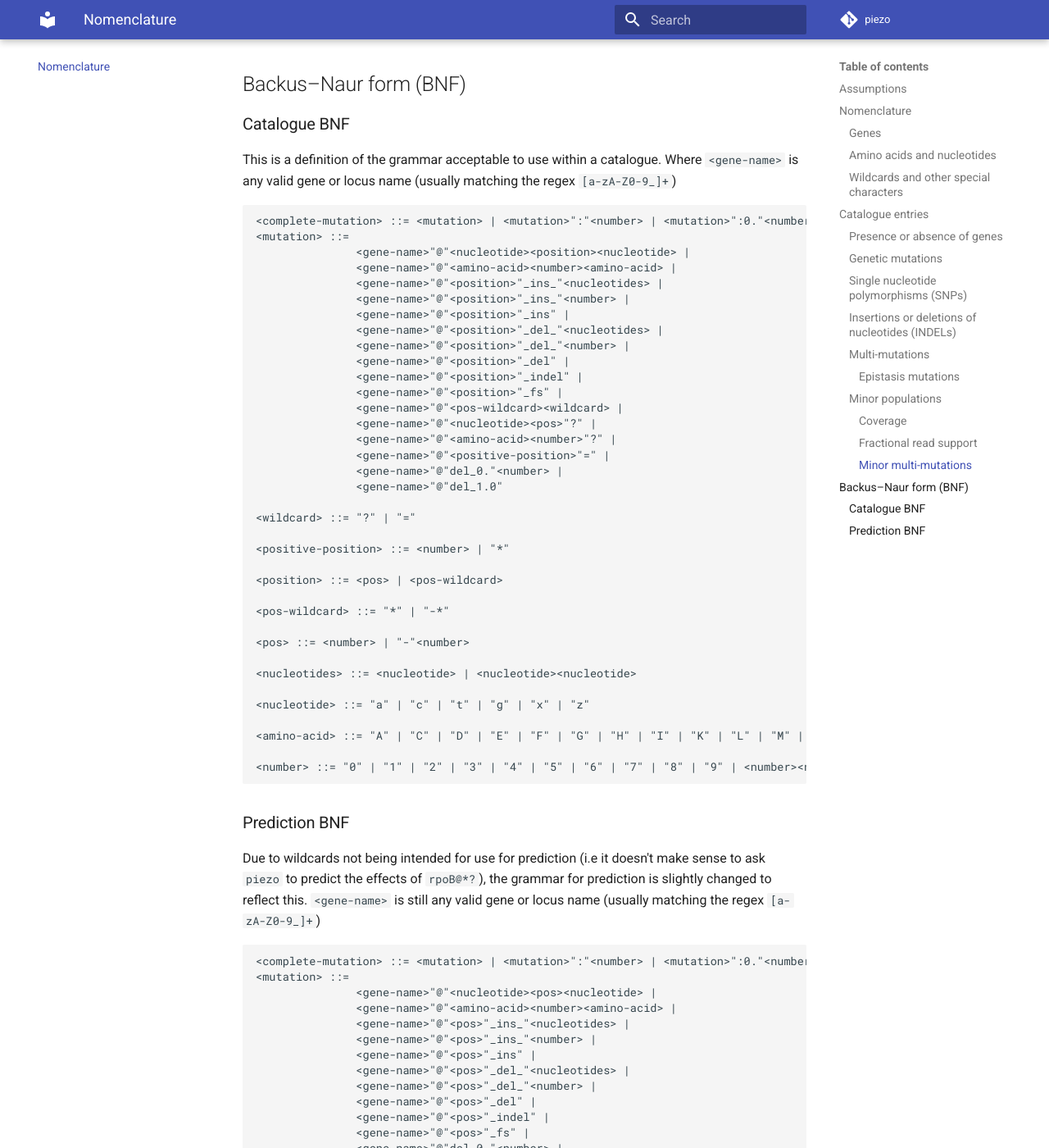
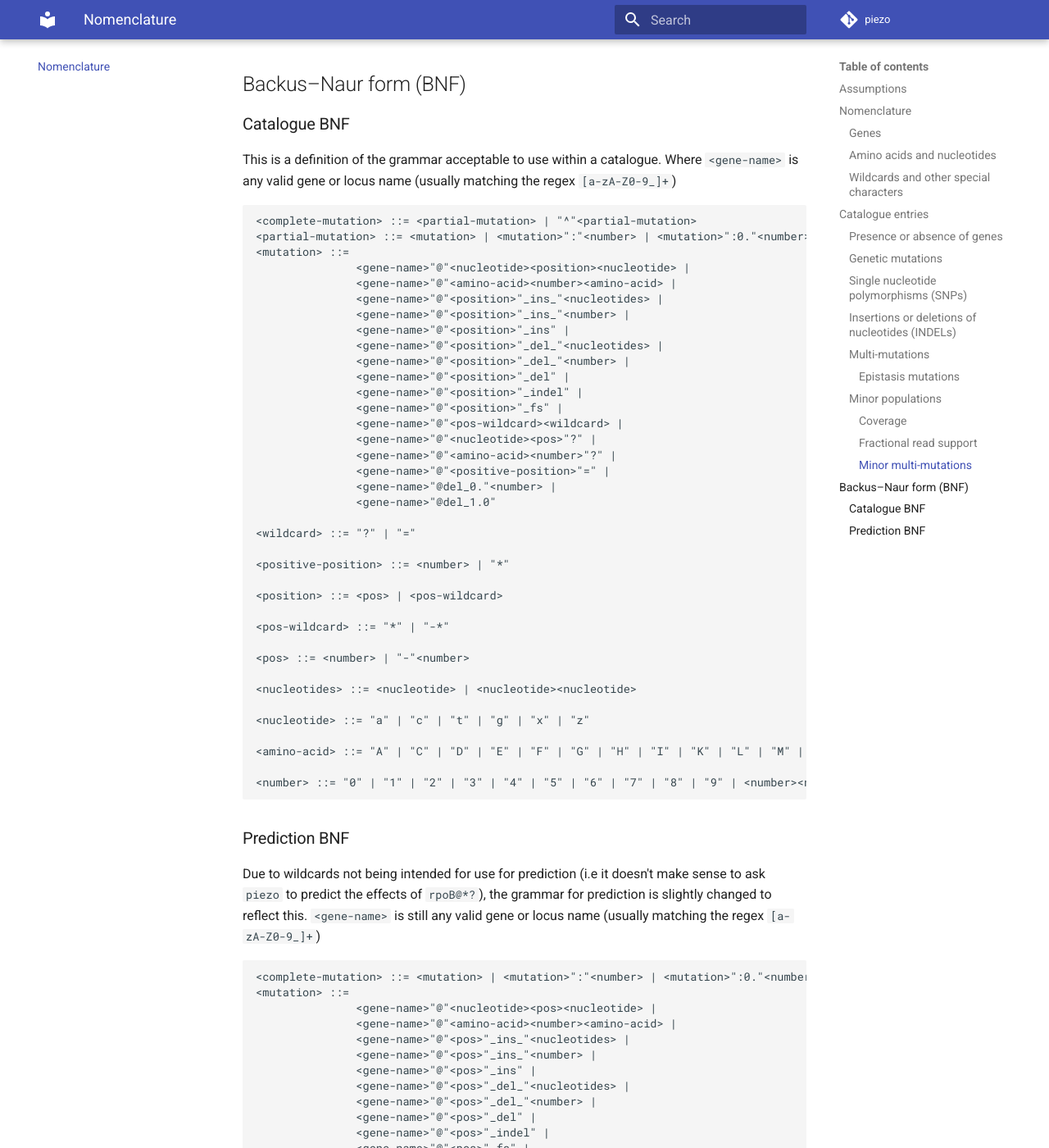
Before and after one commit to oxfordmmm/piezo, an MkDocs documentation site: the page built from docs/nomenclature.md, in a window 1280 px wide and 1400 px high, scrolled down 7568 px. Shown: the whole window at 82% size. Built offline with MkDocs 1.6.1 and Material for MkDocs 9.7.7, drawn with Linux system fonts in a browser that asks for light colours; comment, search, counter and statistics services are not loaded; the version menu is left out; some of the changed text lies outside the part shown.

Commit message:
docs: minor updates to BNF to include epistasis

````diff
--- a/NOMENCLATURE.md
+++ b/NOMENCLATURE.md
@@ -256,7 +256,8 @@
 This is a definition of the grammar acceptable to use within a catalogue.
 Where `<gene-name>` is any valid gene or locus name (usually matching the regex `[a-zA-Z0-9_]+`)
 ```
-<complete-mutation> ::= <mutation> | <mutation>":"<number> | <mutation>":0."<number> | <complete-mutation>"&"<complete-mutation>
+<complete-mutation> ::= <partial-mutation> | "^"<partial-mutation>
+<partial-mutation> ::= <mutation> | <mutation>":"<number> | <mutation>":0."<number> | <partial-mutation>"&"<partial-mutation>
 <mutation> ::=
                <gene-name>"@"<nucleotide><position><nucleotide> |
                <gene-name>"@"<amino-acid><number><amino-acid> |
@@ -272,8 +273,8 @@
                <gene-name>"@"<nucleotide><pos>"?" |
                <gene-name>"@"<amino-acid><number>"?" |
                <gene-name>"@"<positive-position>"=" |
-               <gene-name>"@"del_0."<number> |
-               <gene-name>"@"del_1.0"
+               <gene-name>"@del_0."<number> |
+               <gene-name>"@del_1.0"
 
 <wildcard> ::= "?" | "="
 
@@ -309,8 +310,8 @@
                <gene-name>"@"<pos>"_del" |
                <gene-name>"@"<pos>"_indel" |
                <gene-name>"@"<pos>"_fs" |
-               <gene-name>"@"del_0."<number> |
-               <gene-name>"@"del_1.0"
+               <gene-name>"@del_0."<number> |
+               <gene-name>"@del_1.0"
 
 <pos> ::= <number> | "-"<number>
 
````
Also changed, not shown: other parts of NOMENCLATURE.md (+2 -2 lines).
